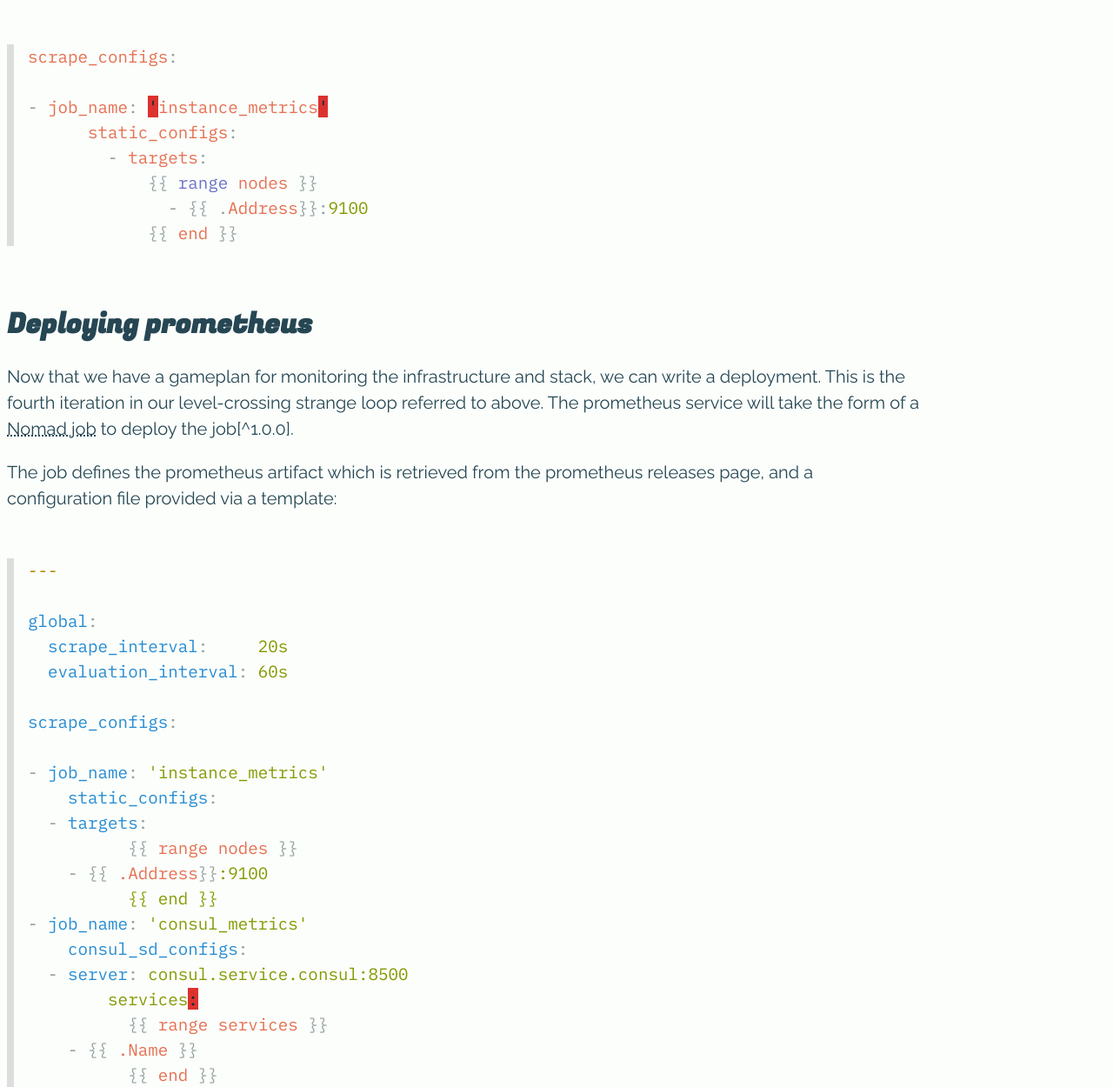
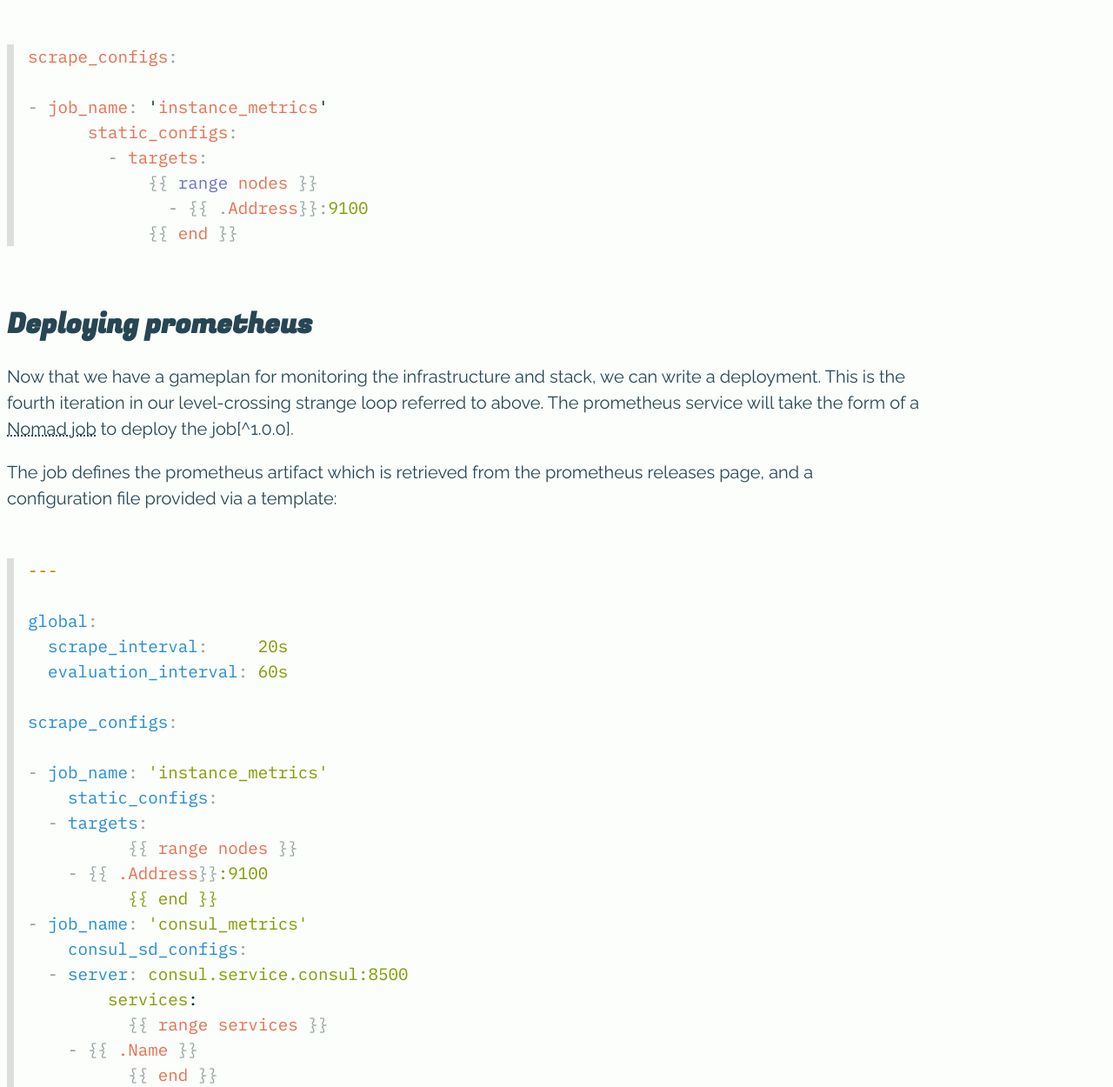
Before and after one commit to brucellino/hashiatho.me, a Jekyll site: the page built from _posts/2022-01-05-deploying-prometheus.md, in a window 1280 px wide. Shown: the part 3943-5193 px from the top of the page at 87% size. Built offline with Jekyll 4.4.1, drawn with Linux system fonts in a browser that asks for light colours; nearby versions of some CDN libraries.

Commit message:
style(code): remove background on error class
Signed-off-by: Bruce Becker <brucellino@protonmail.com>

```diff
--- a/assets/syntax.css
+++ b/assets/syntax.css
@@ -8,7 +8,7 @@
 }
 .highlight .err {
   color: #002b36;
-  background-color: #dc322f;
+  /* background-color: #dc322f; */
 }
 .highlight .c, .highlight .ch, .highlight .cd, .highlight .cm, .highlight .cpf, .highlight .c1, .highlight .cs {
   color: #657b83;
```
